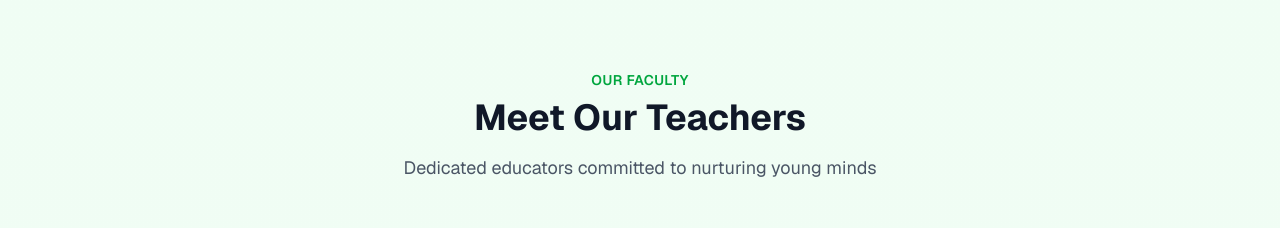
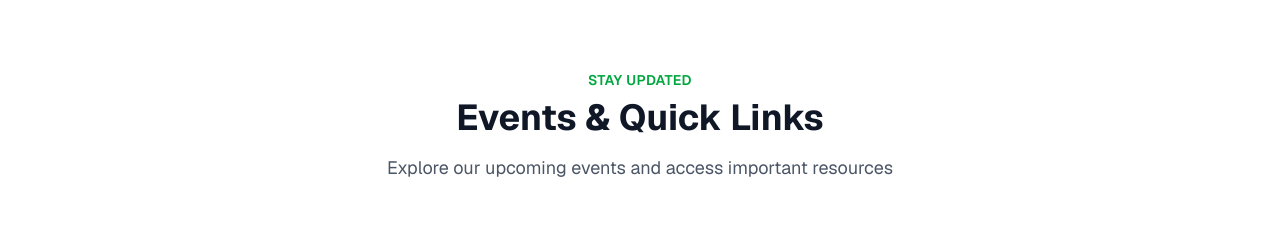
Before and after one commit to ZRJOY10/aere-school-final, a Next.js app: page / in a window 1280 px wide. Shown: the part 2522-2750 px from the top of the page. Built offline with nearby package versions, Linux system fonts and the light colour scheme.

Commit message:
Remove Teacher Section

```diff
--- a/app/page.tsx
+++ b/app/page.tsx
@@ -16,7 +16,7 @@ export default function Home() {
       <Header />
       <HeroSection />
       <WelcomeVideoSection />
-      <TeachersSection />
+      {/* <TeachersSection /> */}
       <EventsNavigationSection />
       <GallerySection />
       <NoticeSection />
```
